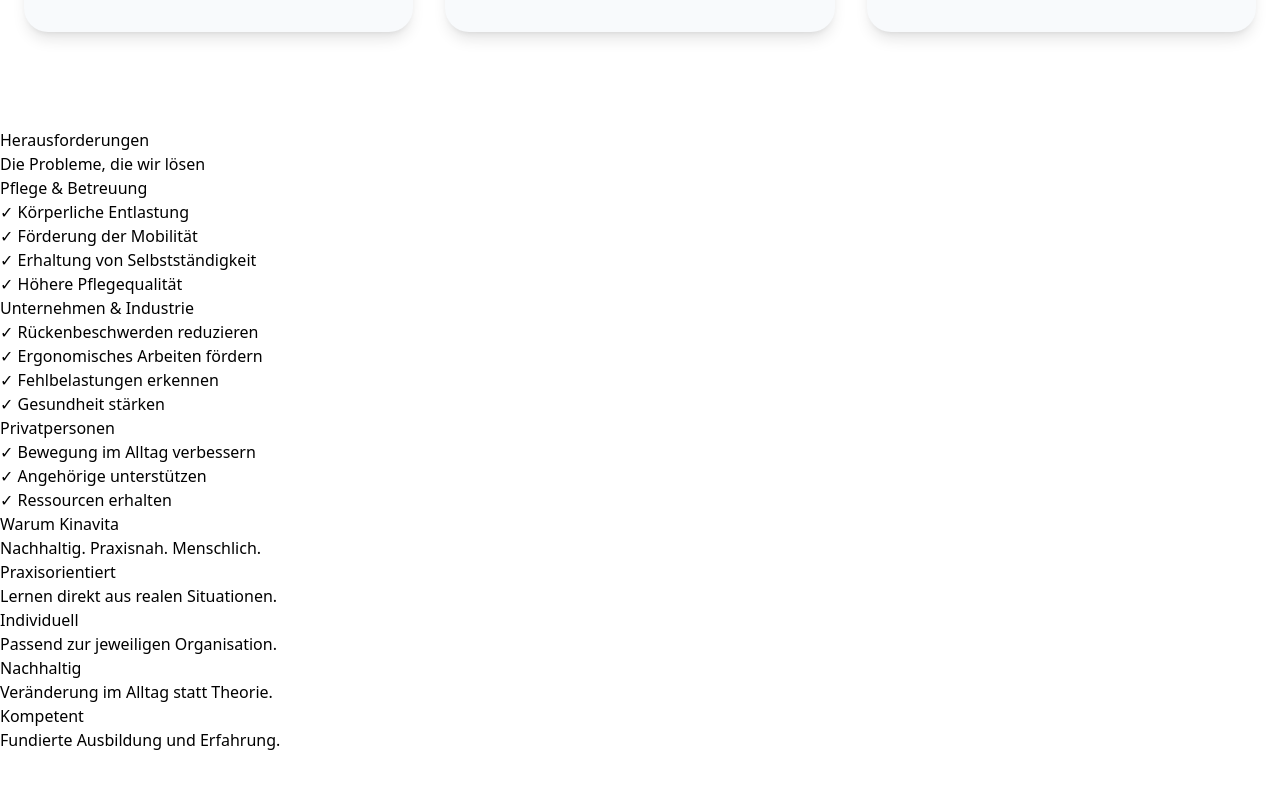
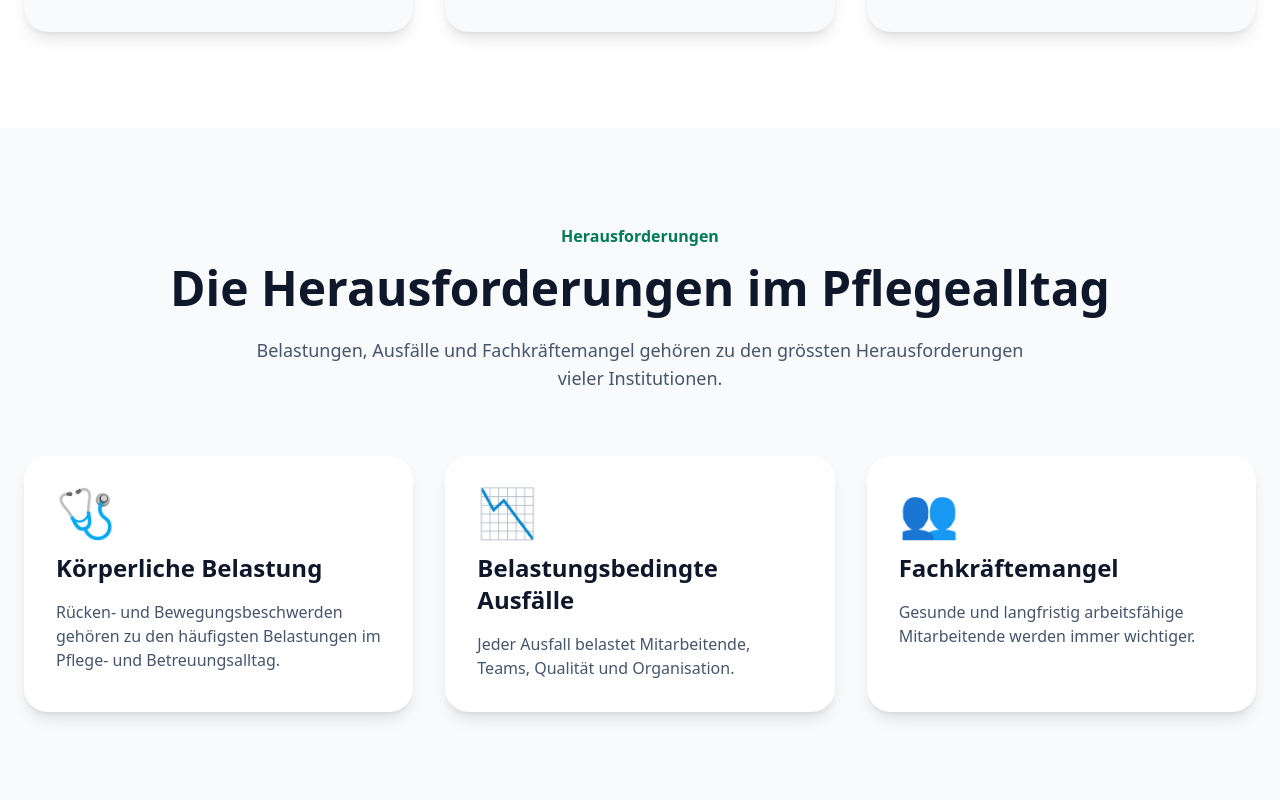
Before and after one commit to Dominik-Alge/Kinavita, a React (Vite) app: page / in a window 1280 px wide. Shown: the part 1540-2340 px from the top of the page. Built offline with nearby package versions, Linux system fonts and the light colour scheme.

Commit message:
Refactor Problems component to use challenges array

```diff
--- a/src/components/Problems.jsx
+++ b/src/components/Problems.jsx
@@ -1,52 +1,64 @@
-const groups = [
+const challenges = [
   {
-    title: "Pflege & Betreuung",
-    items: [
-      "Körperliche Entlastung",
-      "Förderung der Mobilität",
-      "Erhaltung von Selbstständigkeit",
-      "Höhere Pflegequalität",
-    ],
+    icon: "🩺",
+    title: "Körperliche Belastung",
+    text: "Rücken- und Bewegungsbeschwerden gehören zu den häufigsten Belastungen im Pflege- und Betreuungsalltag.",
   },
   {
-    title: "Unternehmen & Industrie",
-    items: [
-      "Rückenbeschwerden reduzieren",
-      "Ergonomisches Arbeiten fördern",
-      "Fehlbelastungen erkennen",
-      "Gesundheit stärken",
-    ],
+    icon: "📉",
+    title: "Belastungsbedingte Ausfälle",
+    text: "Jeder Ausfall belastet Mitarbeitende, Teams, Qualität und Organisation.",
   },
   {
-    title: "Privatpersonen",
-    items: [
-      "Bewegung im Alltag verbessern",
-      "Angehörige unterstützen",
-      "Ressourcen erhalten",
-    ],
+    icon: "👥",
+    title: "Fachkräftemangel",
+    text: "Gesunde und langfristig arbeitsfähige Mitarbeitende werden immer wichtiger.",
   },
 ];
 
 export default function Problems() {
   return (
-    <section className="section">
-      <div className="section-header">
-        <span>Herausforderungen</span>
-        <h2>Die Probleme, die wir lösen</h2>
-      </div>
+    <section className="py-24 bg-slate-50">
+      <div className="max-w-7xl mx-auto px-6">
 
-      <div className="grid">
-        {groups.map((group) => (
-          <div className="card" key={group.title}>
-            <h3>{group.title}</h3>
+        <div className="text-center">
+          <span className="text-emerald-700 font-semibold">
+            Herausforderungen
+          </span>
 
-            <ul>
-              {group.items.map((item) => (
-                <li key={item}>✓ {item}</li>
-              ))}
-            </ul>
-          </div>
-        ))}
+          <h2 className="mt-4 text-5xl font-bold text-slate-900">
+            Die Herausforderungen im Pflegealltag
+          </h2>
+
+          <p className="mt-6 text-lg text-slate-600 max-w-3xl mx-auto">
+            Belastungen, Ausfälle und Fachkräftemangel gehören zu den
+            grössten Herausforderungen vieler Institutionen.
+          </p>
+        </div>
+
+        <div className="mt-16 grid gap-8 md:grid-cols-3">
+
+          {challenges.map((item) => (
+            <div
+              key={item.title}
+              className="rounded-3xl bg-white p-8 shadow-lg hover:-translate-y-2 transition"
+            >
+              <div className="text-5xl mb-4">
+                {item.icon}
+              </div>
+
+              <h3 className="text-2xl font-bold text-slate-900">
+                {item.title}
+              </h3>
+
+              <p className="mt-4 text-slate-600">
+                {item.text}
+              </p>
+            </div>
+          ))}
+
+        </div>
+
       </div>
     </section>
   );
```
